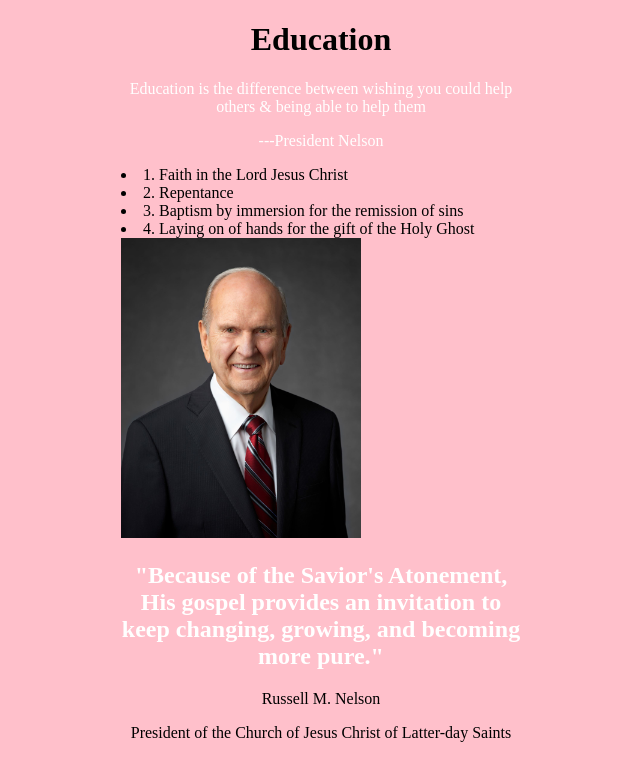
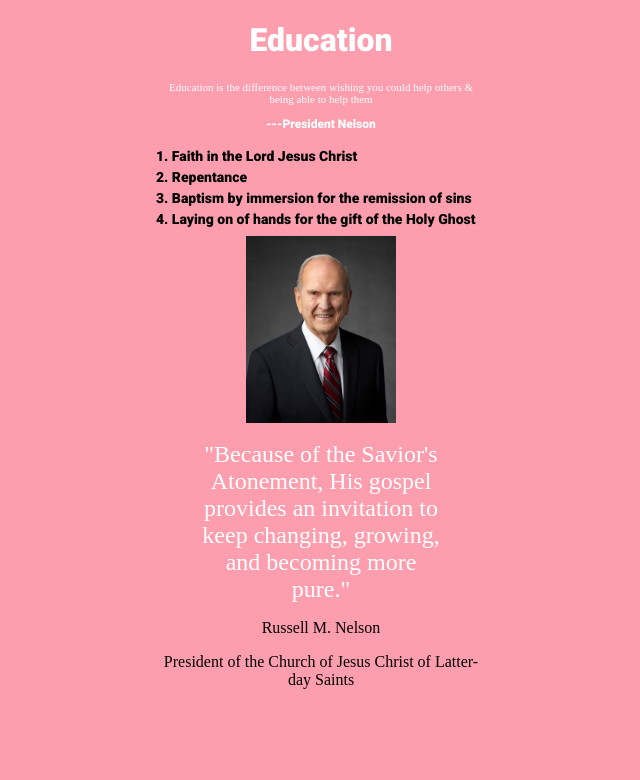
Before and after one commit to spence3033/spence3033.github.io, a plain HTML site: page ice_challenge.html in a window 1280 px wide. Shown: the whole page, without its empty margins (319-959 px from the left). Drawn offline with Linux system fonts and the light colour scheme.

Commit message:
ics_challenge update

```diff
--- a/ice_challenge.css
+++ b/ice_challenge.css
@@ -1,24 +1,50 @@
 body {
-    background-color: pink;
-    width:400px;
+    background-color: rgb(252, 158, 173);
+    width:330px;
     margin: auto;
 }
+.hovertext {
+    color: white;
+}
+.hovertext:hover {
+    content: attr(data-hover);
+    color: black;
+}
+
 header {
     text-align: center;
+    font-family: 'Roboto', sans-serif;
 }
 .white {
     text-align: center;
     color: white;
+    font-size: 11px;
+}
+.whitebold {
+    color: white;
+    font-size: 12px;
+    font-weight: bold;
+    text-align: center;
+    font-family: 'Roboto', sans-serif;
 }
 h2 {
     text-align: center;
     color: white;
-}
-img {
-    text-align: center;
-    width: 15em;
-    height: auto;
+    font-weight: normal;
+    width: 250px;
+    margin:auto;
 }
 footer {
     text-align: center;
 }
+li {
+    list-style-type: none;
+    font-weight: bold;
+    font-family: 'Roboto', sans-serif;
+    font-size: 14px;
+    padding: 5px 0px 0px;
+}
+div {
+    padding: 9px 0px 14px
+}
+/* Anna */
--- a/ice_challenge.html
+++ b/ice_challenge.html
@@ -6,18 +6,26 @@
     <meta name="viewport" content="width=device-width, initial-scale=1.0">
     <title>Education</title>
     <link rel="stylesheet" href="ice_challenge.css">
+    <link rel="preconnect" href="https://fonts.googleapis.com">
+    <link rel="preconnect" href="https://fonts.gstatic.com" crossorigin>
+    <link href="https://fonts.googleapis.com/css2?family=Roboto:wght@900&display=swap" rel="stylesheet">
+    <link rel="preconnect" href="https://fonts.googleapis.com">
+    <link rel="preconnect" href="https://fonts.gstatic.com" crossorigin>
+    <link href="https://fonts.googleapis.com/css2?family=Roboto:wght@500&display=swap" rel="stylesheet">
 </head>
 <body>
     <header>
-        <h1>Education</h1>
+        <h1 class='hovertext'>Education</h1>
     </header>
     <p class='white'>Education is the difference between wishing you could help others & being able to help them</p>
-    <p class='white'>---President Nelson</p>
+    <p class='whitebold' font-weight=>---President Nelson</p>
     <li>1. Faith in the Lord Jesus Christ</li>
     <li>2. Repentance</li>
     <li>3. Baptism by immersion for the remission of sins</li>
     <li>4. Laying on of hands for the gift of the Holy Ghost</li>
-    <img src='russell_nelson_official_portrait.jpeg'>
+    <div style='text-align: center'>
+        <img src='russell_nelson_official_portrait.jpeg' width='150'>
+    </div>
     <h2>"Because of the Savior's Atonement, His gospel provides an invitation to keep changing, growing, and becoming more pure."</h2>
     <footer>
         <p>Russell M. Nelson</p>
```
